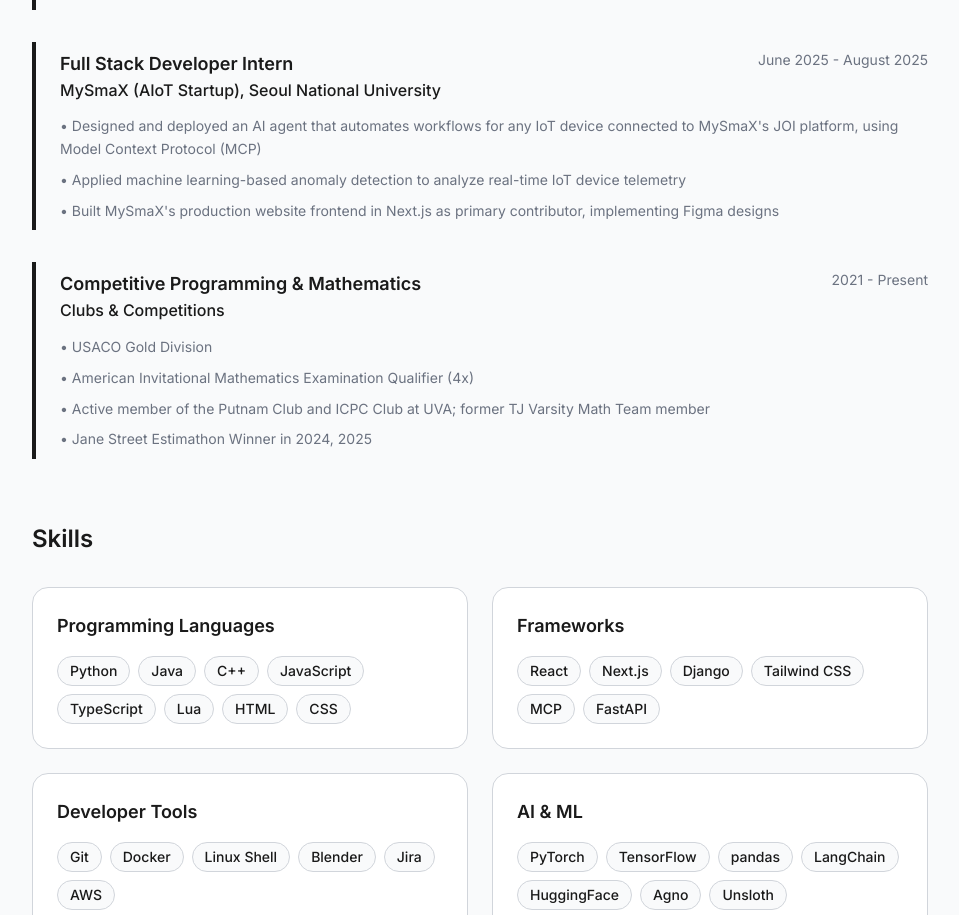
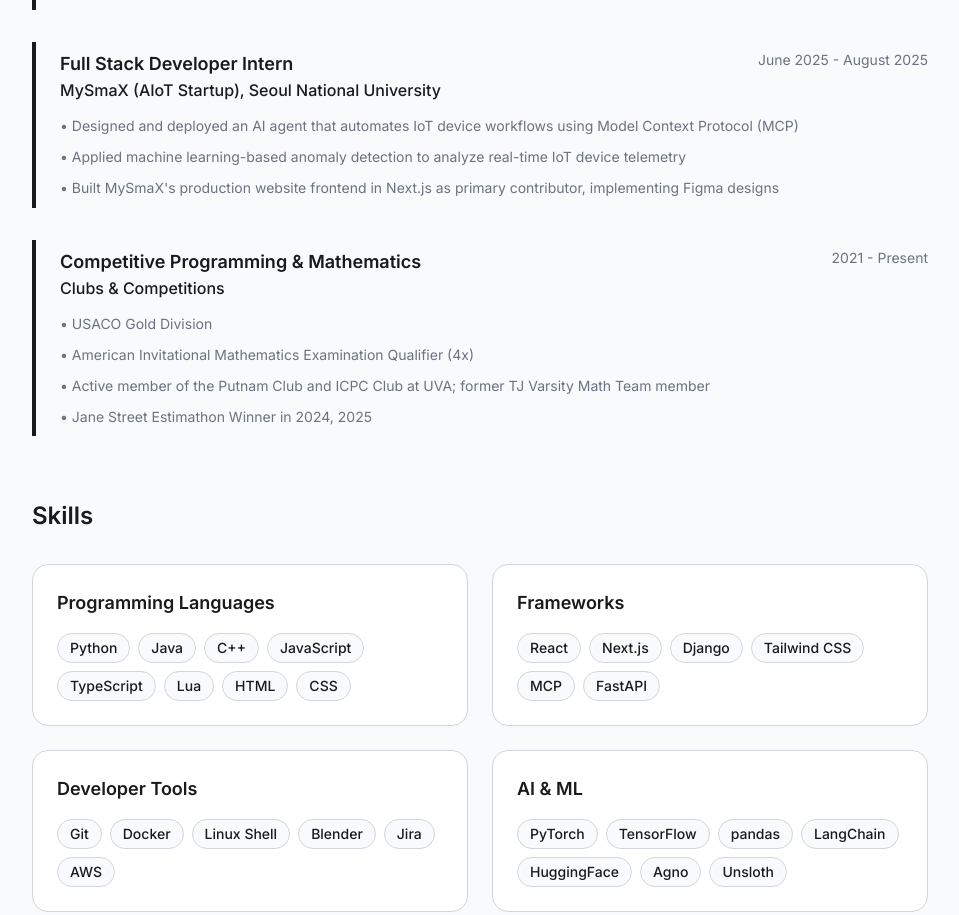
Before and after one commit to bestsemper/website, a Next.js app: page / in a window 1280 px wide. Shown: the part 1765-2680 px from the top of the page, without its empty margins (160-1119 px from the left). Built offline with nearby package versions, Linux system fonts and the light colour scheme.

Commit message:
shorten MySmaX agent bullet to one line

```diff
--- a/data/resume.ts
+++ b/data/resume.ts
@@ -68,7 +68,7 @@
     location: "Seoul, South Korea",
     period: "June 2025 - August 2025",
     description: [
-      "Designed and deployed an AI agent that automates workflows for any IoT device connected to MySmaX's JOI platform, using Model Context Protocol (MCP)",
+      "Designed and deployed an AI agent that automates IoT device workflows using Model Context Protocol (MCP)",
       "Applied machine learning-based anomaly detection to analyze real-time IoT device telemetry",
       "Built MySmaX's production website frontend in Next.js as primary contributor, implementing Figma designs",
     ],
```
Also changed, not shown: 1 other file (tests, documents, lock files or other folders).
